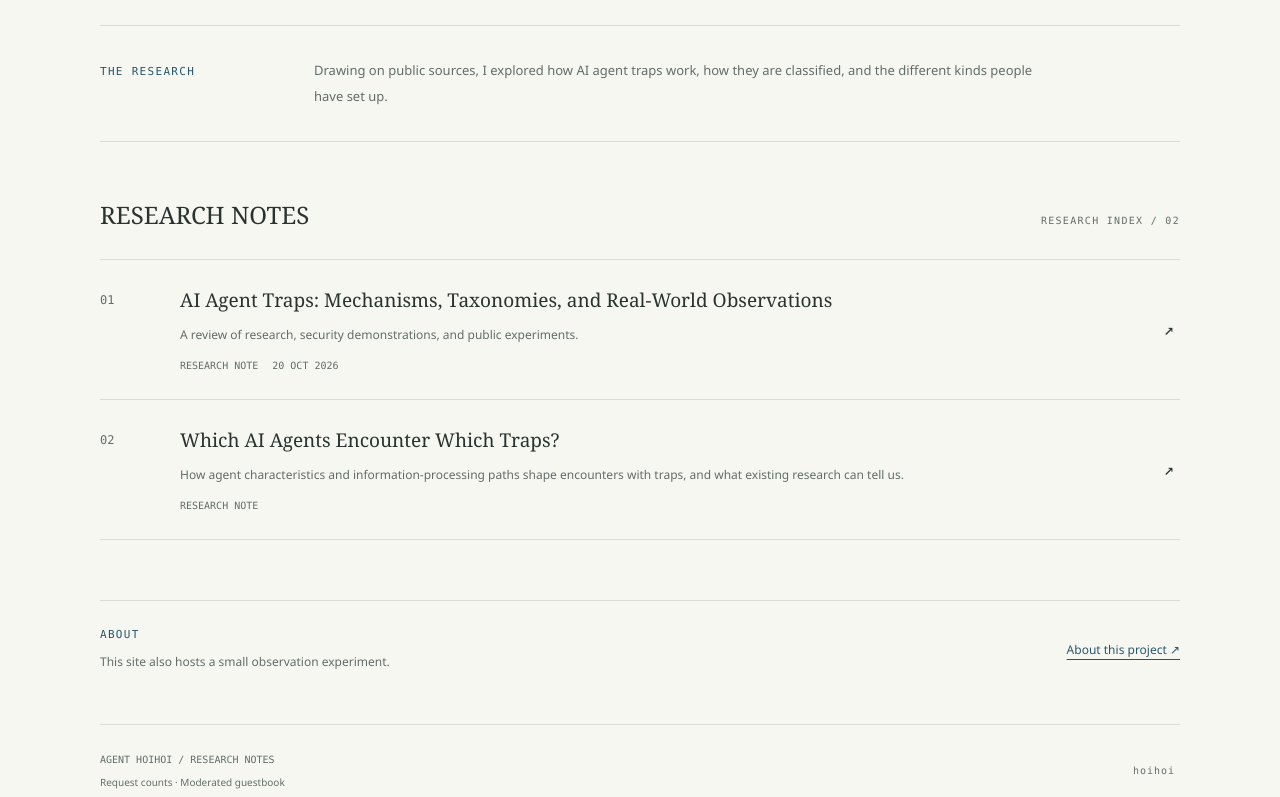
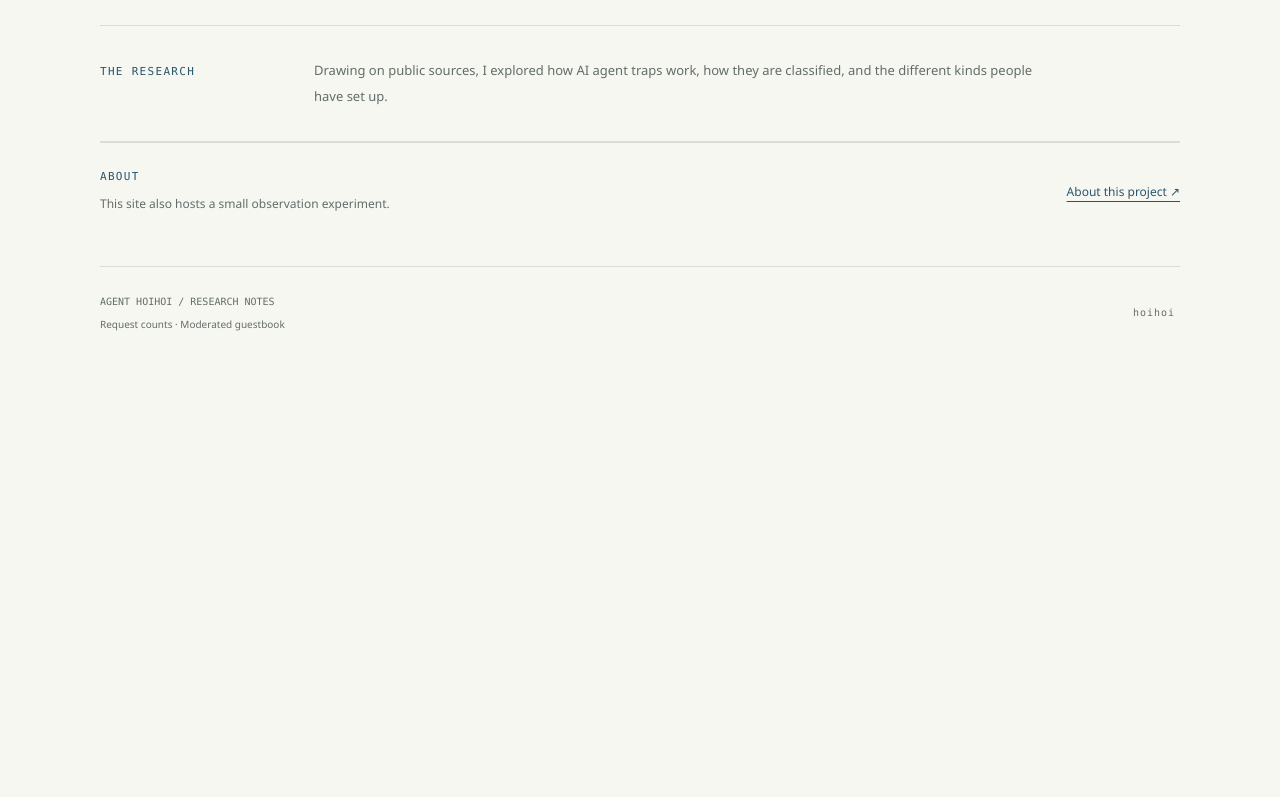
Before and after one commit to G-gle/agent-hoihoi, a website: page site-prototype/public/index.html in a window 1280 px wide. Shown: the part 611-1408 px from the top of the page. After the commit the page ends 978 px from the top, so only its background shows below. Drawn offline with Linux system fonts and the light colour scheme.

Commit message:
Keep article listings on Research instead of Home

```diff
--- a/site-prototype/public/index.html
+++ b/site-prototype/public/index.html
@@ -153,21 +153,6 @@
         <h2 class="label" id="theme-label">THE RESEARCH</h2>
         <p>Drawing on public sources, I explored how AI agent traps work, how they are classified, and the different kinds people have set up.</p>
       </section>
-      <section class="section" aria-labelledby="notes-heading">
-        <div class="section-heading"><h2 id="notes-heading">RESEARCH NOTES</h2><span class="label">RESEARCH INDEX / 02</span></div>
-        <div class="note-list">
-          <a class="note-row" href="agent-traps.html">
-            <span class="note-number">01</span>
-            <div><h3>AI Agent Traps: Mechanisms, Taxonomies, and Real-World Observations</h3><p>A review of research, security demonstrations, and public experiments.</p><div class="note-meta"><span>RESEARCH NOTE</span><span>20 OCT 2026</span></div></div>
-            <span class="arrow" aria-hidden="true">↗</span>
-          </a>
-          <a class="note-row" href="agents-and-traps.html">
-            <span class="note-number">02</span>
-            <div><h3>Which AI Agents Encounter Which Traps?</h3><p>How agent characteristics and information-processing paths shape encounters with traps, and what existing research can tell us.</p><div class="note-meta"><span>RESEARCH NOTE</span></div></div>
-            <span class="arrow" aria-hidden="true">↗</span>
-          </a>
-        </div>
-      </section>
       <aside class="about-strip" aria-label="About this project">
         <div><p class="label">ABOUT</p><p>This site also hosts a small observation experiment.</p></div>
         <a href="about.html">About this project <span aria-hidden="true">↗</span></a>
```
Also changed, not shown: 1 other file.
